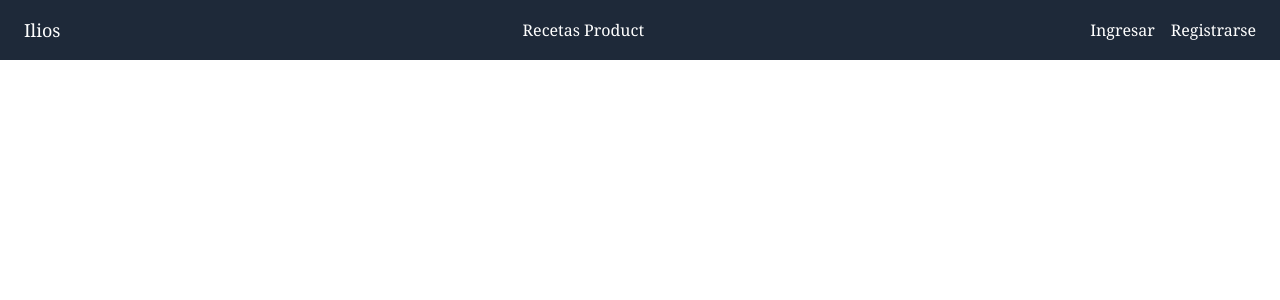
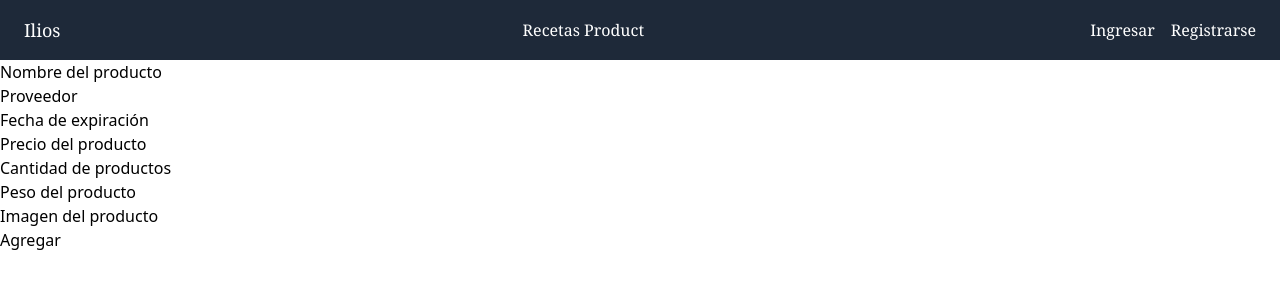
Before and after one commit to AppBlitz/front, a React (Vite) app: page /product in a window 1280 px wide. Shown: the top 300 px of the page. Built offline with nearby package versions, Linux system fonts and the light colour scheme; no server answers.

Commit message:
very goos

```diff
--- a/package.json
+++ b/package.json
@@ -14,12 +14,14 @@
     "@tailwindcss/vite": "^4.0.15",
     "react": "^19.0.0",
     "react-dom": "^19.0.0",
+    "react-hook-form": "^7.55.0",
     "react-router": "^7.4.0",
     "react-router-dom": "^7.5.0",
     "tailwindcss": "^4.0.15"
   },
   "devDependencies": {
     "@eslint/js": "^9.21.0",
+    "@types/axios": "^0.14.4",
     "@types/react": "^19.0.10",
     "@types/react-dom": "^19.0.4",
     "@vitejs/plugin-react-swc": "^3.8.0",
--- a/src/components/button/return/index.tsx
+++ b/src/components/button/return/index.tsx
@@ -3,7 +3,7 @@ function BackPrincipal() {
   const history = useNavigate()
   return (
     <div className="flex space-x-4">
-      <a onClick={() => history("/")} className="font-serif text-white hover:text-blue-400 cursor-pointer">Regresar</a>
+      <a onClick={() => history("/")} className="font-serif text-black hover:text-blue-400 cursor-pointer">Regresar</a>
     </div>
   )
 }
--- a/src/components/header/index.tsx
+++ b/src/components/header/index.tsx
@@ -1,6 +1,6 @@
 import { useNavigate, useLocation } from "react-router"
 import React from "react"
-import { BackPrincipal, Options, User } from "../button";
+import { Options, User } from "../button";
 
 function Header() {
   const history = useNavigate();
@@ -27,15 +27,10 @@ function Header() {
           <h2 onClick={() => history("/")} className="text-lg font-serif text-white hover:text-blue-400 mr-4 cursor-pointer" >Ilios</h2>
         </div>
         {
-          state === 0 ?
-            <Options />
-            : null
+          state === 0 && <Options />
         }
         {
-          state === 0 ?
-            <User />
-            :
-            <BackPrincipal />
+          state === 0 && <User />
         }
       </nav >
     </div>
--- a/src/pages/index.ts
+++ b/src/pages/index.ts
@@ -2,3 +2,4 @@ export { Recipe } from "./recipe/"
 export { Login } from "./login/"
 export { Product } from "./product/"
 export { Register } from "./register/"
+export { Supplier } from "./supplier/"
--- a/src/pages/login/index.tsx
+++ b/src/pages/login/index.tsx
@@ -1,8 +1,37 @@
 import { Header } from "../../components"
+import { useForm } from "react-hook-form"
+import { BackPrincipal } from "../../components/button"
+import { loginUser } from "../../types/user";
+import { instance } from "../../service/api";
 
 function Login() {
+  const { register, handleSubmit } = useForm<loginUser>();
+  function loginUser(user: loginUser) {
+    // FIX: this add url of login user
+    instance.post("", {
+      data: {
+        emailUser: user.emailUser,
+        passwordUser: user.passwordUser
+      }
+    })
+  }
   return (<>
     <Header />
+    <div>
+      <form onSubmit={handleSubmit(loginUser)}>
+        <section>
+          <label>Correo eléctronico</label>
+          <input {...register("emailUser", { required: true })} />
+        </section>
+        <section>
+          <label>Contraseña</label>
+          <input {...register("passwordUser", { required: true })} />
+        </section>
+      </form>
+      <section>
+        <BackPrincipal />
+      </section>
+    </div>
   </>)
 }
 export { Login }
--- /dev/null
+++ b/src/pages/product/Product.ts
@@ -0,0 +1,20 @@
+import { Products } from "../../types/Product";
+import { instance } from "../../service/api"
+
+function saveProduct(product: Products) {
+  instance.post("product/add", {
+    data:
+    {
+      nameProduct: product.nameProduct,
+      supplier: product.supplier,
+      dateExpiration: product.dateExpiration,
+      dateAdd: new Date().toLocaleTimeString(),
+      weightProduct: product.weightProduct,
+      amount: product.amount,
+      priceProduct: product.priceProduct,
+      image: product.image
+    }
+
+  })
+}
+export { saveProduct }
--- a/src/pages/product/index.tsx
+++ b/src/pages/product/index.tsx
@@ -1,8 +1,47 @@
+import { useForm } from "react-hook-form"
 import { Header } from "../../components"
+import { Products } from "../../types/Product";
+import { saveProduct } from "./Product.ts"
 
 function Product() {
+  const { register, handleSubmit } = useForm<Products>();
   return (<>
     <Header />
+    <div>
+      <form onSubmit={handleSubmit(saveProduct)}>
+        <section>
+          <label>Nombre del producto</label>
+          <input {...register("nameProduct", { required: true })} />
+        </section>
+        <section>
+          <label> Proveedor</label>
+          <input{...register("supplier", { required: false })} />
+        </section>
+        <section>
+          <label>Fecha de expiración</label>
+          <input {...register("dateExpiration", { required: true })} />
+        </section>
+        <section>
+          <label>Precio del producto</label>
+          <input {...register("priceProduct", { required: true, min: 0 })} />
+        </section>
+        <section>
+          <label>Cantidad de productos</label>
+          <input{...register("amount", { required: true, min: 1, max: 100 })} />
+        </section>
+        <section>
+          <label>Peso del producto</label>
+          <input {...register("weightProduct", { required: false, min: 0 })} />
+        </section>
+        <section>
+          <label>Imagen del producto</label>
+          <input {...register("image", { required: false })} />
+        </section>
+        <section>
+          <button type="submit">Agregar</button>
+        </section>
+      </form>
+    </div>
   </>)
 }
 export { Product }
--- a/src/pages/register/index.tsx
+++ b/src/pages/register/index.tsx
@@ -1,10 +1,45 @@
 import { Header } from "../../components"
+import { useForm } from "react-hook-form"
+import { registerUser } from "../../types/user"
+import { instance } from "../../service/api"
+import { BackPrincipal } from "../../components/button"
 
 function Register() {
+  const { register, handleSubmit } = useForm<registerUser>()
+  function registerUser(userRegister: registerUser) {
+    // FIX: This add url of register user
+    instance.post("", {
+      data: {
+        nameComple: userRegister.nameComple,
+        emailUser: userRegister.emailUser,
+        passwordUser: userRegister.passwordUser,
+      }
+    })
+  }
   return (<>
     <Header />
+    <div>
+      <form onSubmit={handleSubmit(registerUser)}>
+        <section>
+          <label>Nombre completo</label>
+          <input {...register("nameComple", { required: true })} />
+        </section>
+        <section>
+          <label>Correo eléctronico</label>
+          <input {...register("emailUser", { required: true })} />
+        </section>
+        <section>
+          <label>Contraseña</label>
+          <input {...register("passwordUser", { required: true })} />
+        </section>
+        <section>
+          <button type="submit">Registrarse</button>
+        </section>
+      </form>
+      <section>
+        <BackPrincipal />
+      </section>
+    </div>
   </>)
-
-
 }
 export { Register }
--- /dev/null
+++ b/src/pages/supplier/index.tsx
@@ -0,0 +1,4 @@
+function Supplier() {
+  return (<></>)
+}
+export { Supplier }
--- a/src/service/api.ts
+++ b/src/service/api.ts
@@ -1,5 +1,7 @@
-return instance = axios.create({
+import axios from "axios"
+const instance = axios.create({
   baseURL: import.meta.env.VITE_BACKEND,
   timeout: import.meta.env.VITE_TIME,
   headers: { 'X-Custom-Header': 'foobar' }
 });
+export { instance }
--- /dev/null
+++ b/src/types/Product.ts
@@ -0,0 +1,11 @@
+type Products = {
+  nameProduct: string
+  dateExpiration: Date
+  dateAdd: Date
+  weightProduct: number
+  priceProduct: number
+  amount: number
+  image: string
+  supplier: string
+}
+export type { Products }
--- /dev/null
+++ b/src/types/user.ts
@@ -0,0 +1,10 @@
+type loginUser = {
+  emailUser: string,
+  passwordUser: string
+}
+type registerUser = {
+  nameComple: string,
+  emailUser: string,
+  passwordUser: string
+}
+export type { loginUser, registerUser }
```
Also changed, not shown: 1 other file (tests, documents, lock files or other folders).
